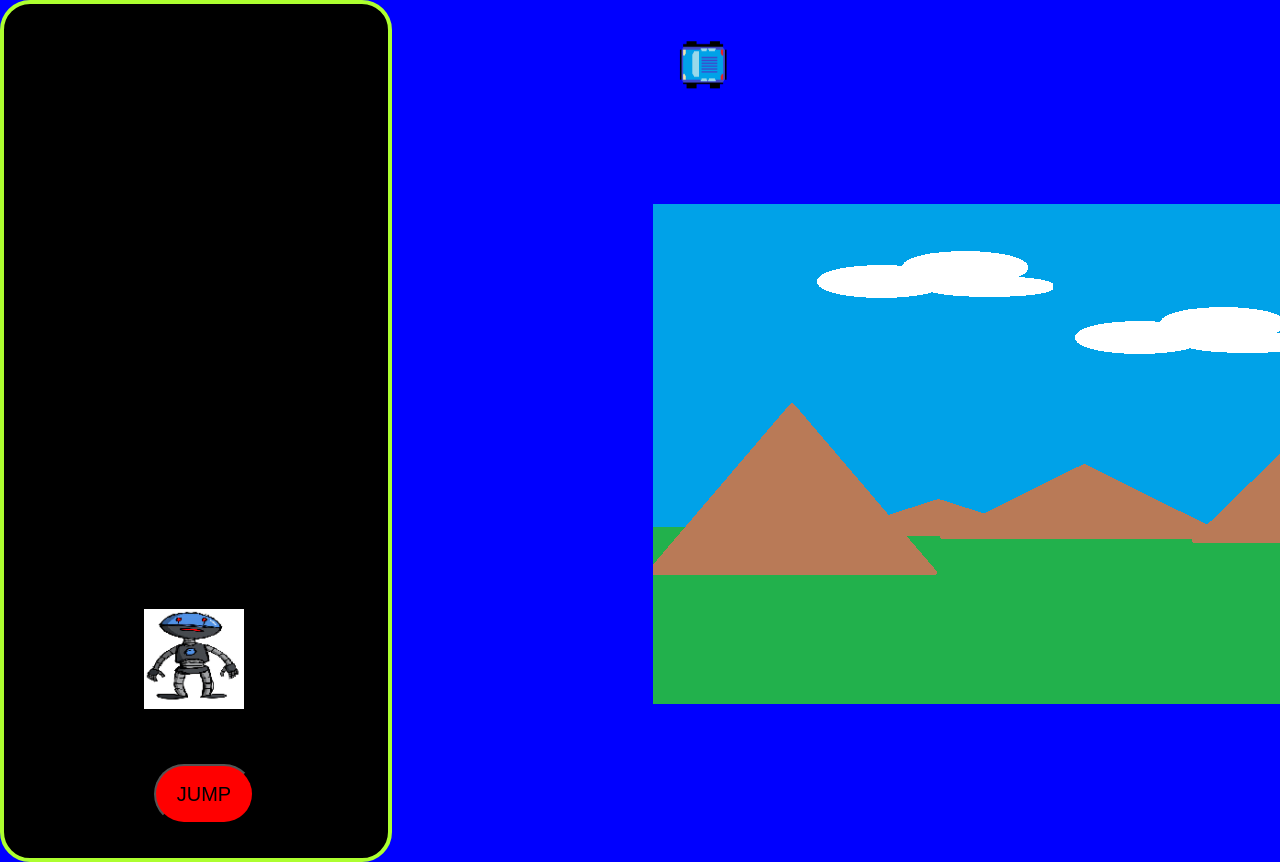
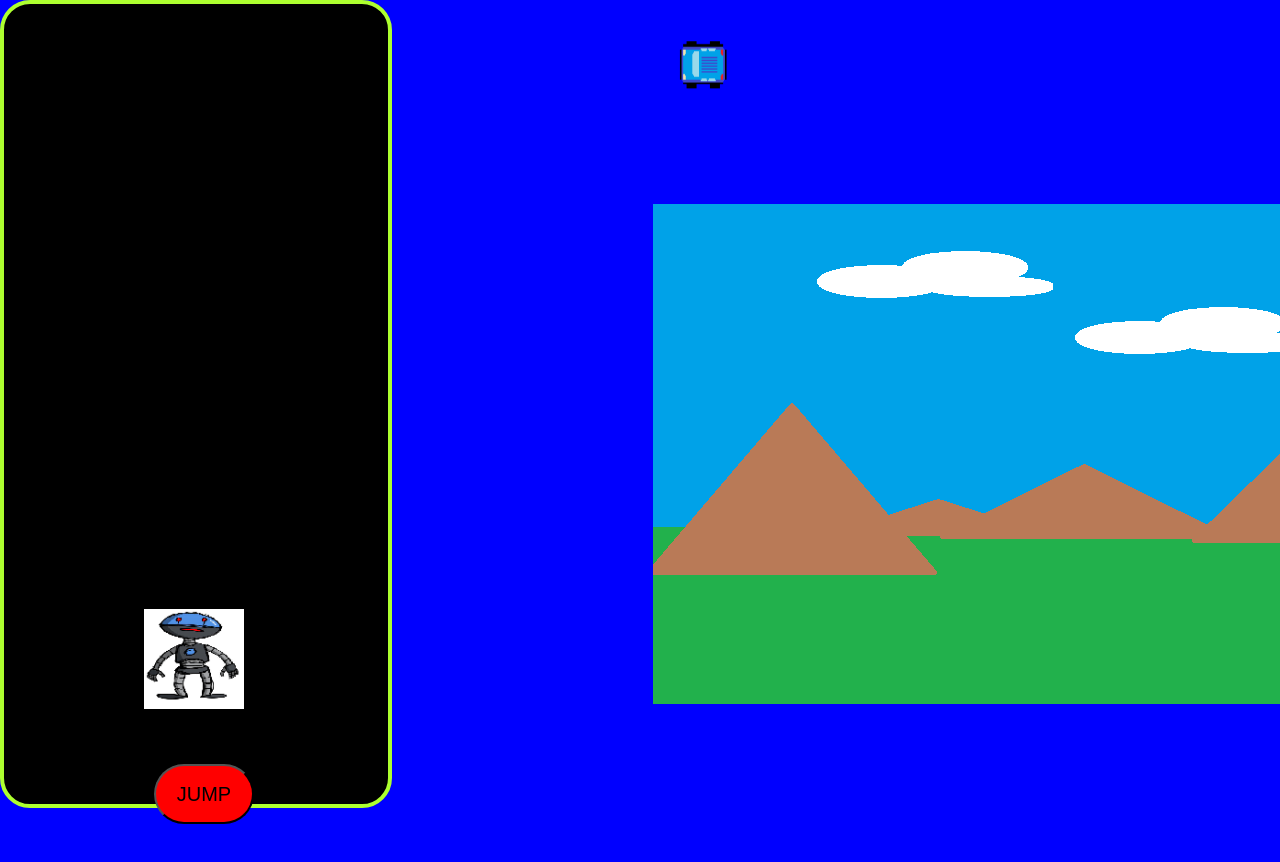
Before and after one commit to staticjoemar/CB, a plain HTML site: page index.html in a window 1280 px wide. Shown: the top 862 px of the page. After the commit the page ends 824 px from the top, so only its background shows below. Drawn offline with Linux system fonts and the light colour scheme.

Commit message:
Add files via upload

```diff
--- a/style.css
+++ b/style.css
@@ -1,6 +1,6 @@
 .gameFrame{
     background-color: black;
-    height: 854px;
+    height: 800px;
     width: 384px;
     left: 0px;
     top: 0px;
```
